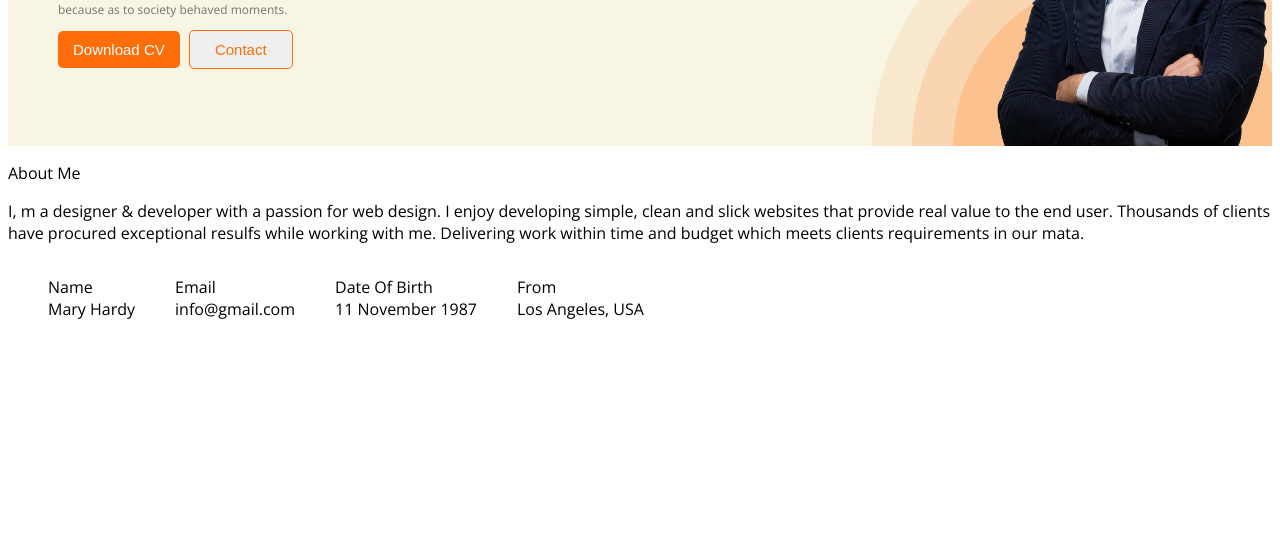
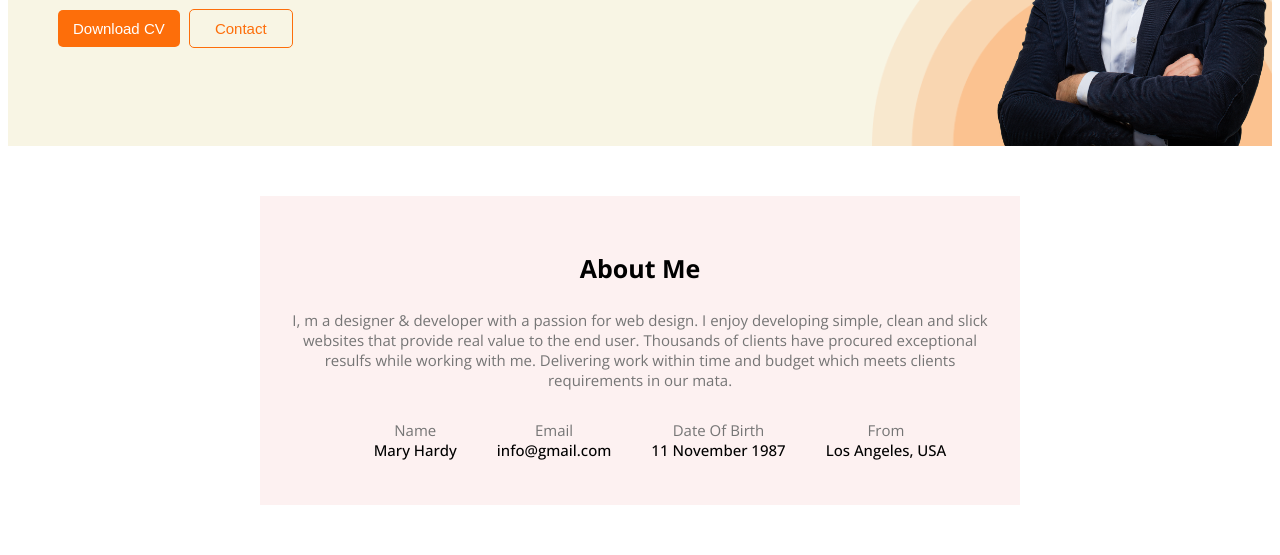
Before and after one commit to hameem03/portfolio-resource1, a plain HTML site: page index.html in a window 1280 px wide. Shown: the part 404-959 px from the top of the page. Before the commit the page ends 800 px from the top, so only its background shows below. Drawn offline with nearby package versions, Linux system fonts and the light colour scheme.

Commit message:
about section end

```diff
--- a/index.html
+++ b/index.html
@@ -43,7 +43,7 @@
     </header>
     <main>
         <!-- About section -->
-        <div class="container">
+        <div class="about-container">
             <p class="about-me">
                 About Me
             </p>
@@ -52,19 +52,19 @@
             </p>
             <div class="personal-detail">
                 <ul>
-                    <li>Name</li>
+                    <li class="name">Name</li>
                     <li>Mary Hardy </li>
                 </ul>
                 <ul>
-                    <li>Email</li>
+                    <li class="name">Email</li>
                     <li>info@gmail.com</li>
                 </ul>
                 <ul>
-                    <li>Date Of Birth</li>
+                    <li class="name">Date Of Birth</li>
                     <li>11 November 1987</li>
                 </ul>
                 <ul>
-                    <li>From</li>
+                    <li class="name">From</li>
                     <li>Los Angeles, USA</li>
                 </ul>
             </div>
--- a/style.css
+++ b/style.css
@@ -11,7 +11,6 @@ body{
     justify-content: space-between;
     align-items: center;
     padding:30px 60px;
-
 }
 .nav-right{
     display: flex;
@@ -48,6 +47,8 @@ header{
     background-repeat: no-repeat;
     background-position: bottom right;
     background-size: 400px;
+    margin-bottom: 50px;
+
 }
 .banner{
     display: flex;
@@ -84,6 +85,7 @@ header{
     font-size: 15px;
     font-weight: 500;
     margin-left: 5px;
+    background-color: #f8f5e4;
 }
 /* .developer{
     height: auto;
@@ -91,9 +93,36 @@ header{
 /* banner section end */
 
 /* About section start */
+.about-container{
+    background-color: #fdf1f1;
+    width: 700px;
+    text-align: center;
+    align-items: center;
+    justify-content: center;
+    /* margin-top: 100px; */
+    padding: 30px;
+    margin: 0 auto;
+    margin-bottom: 50px;
+}
+.about-me{
+    font-size: 25px;
+    font-weight: 700;
+}
+.about-des{
+    font-weight: 400;
+    font-size: 15px;
+    color: #757575;
+}
+.name{
+    font-size: 15px;
+    font-weight: 400;
+    color: #757575;
+}
 .personal-detail{
     display: flex;
-    align-items: center;
+    justify-content: center;
+    font-size: 15px;
+    font-weight: 500;
 }
 .personal-detail ul> li{
     list-style: none;
@@ -125,4 +154,11 @@ header{
     .description{
         width: 400px;
     }
+
+    .personal-detail{
+        flex-direction: column;
+    }
+    .about-container{
+        width: 300px;
+    }
 }
```
